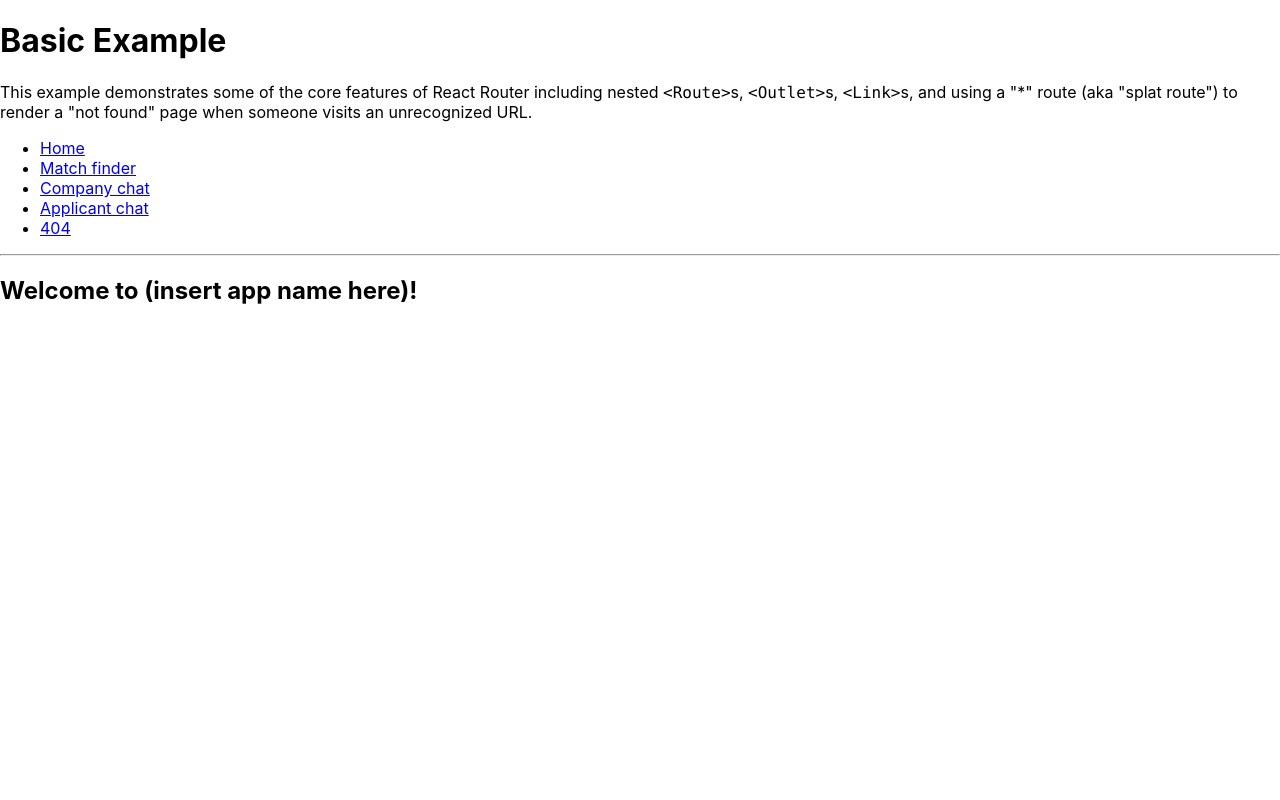
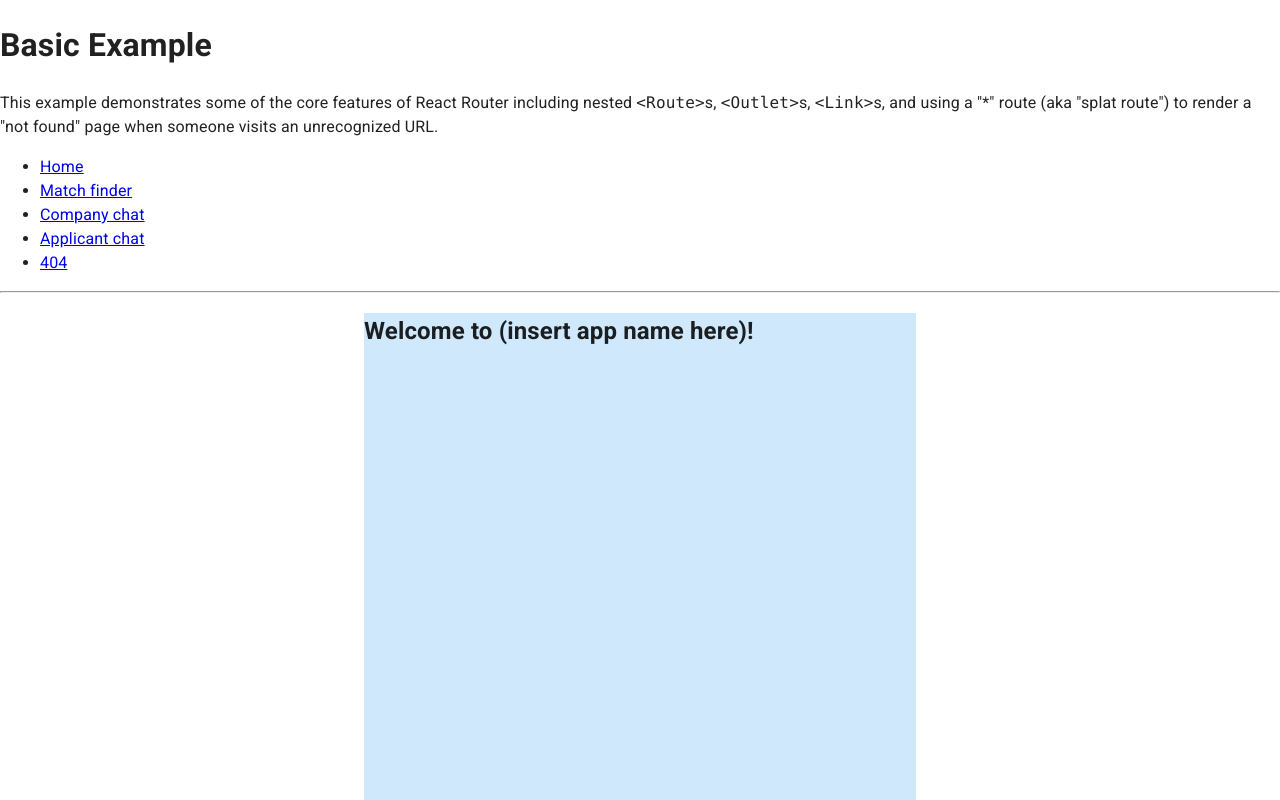
Before and after one commit to MauritsR/hackathon-dpg, a React (Create React App) app in the folder frontend/: page / in a window 1280 px wide. Shown: the top 800 px of the page. Built offline with nearby package versions, Linux system fonts and the light colour scheme.

Commit message:
Adds container for page content

```diff
--- a/frontend/src/App.tsx
+++ b/frontend/src/App.tsx
@@ -1,4 +1,4 @@
-import * as React from "react";
+import { Box, Container, CssBaseline } from "@mui/material";
 import { Routes, Route, Outlet, Link } from "react-router-dom";
 import MatchFinder from "./pages/MatchFinder";
 
@@ -62,10 +62,12 @@ function Layout() {
 
       <hr />
 
-      {/* An <Outlet> renders whatever child route is currently active,
-          so you can think about this <Outlet> as a placeholder for
-          the child routes we defined above. */}
-      <Outlet />
+      <CssBaseline />
+      <Container maxWidth="sm">
+        <Box sx={{ bgcolor: "#cfe8fc", height: "100vh" }}>
+          <Outlet />
+        </Box>
+      </Container>
     </div>
   );
 }
```
